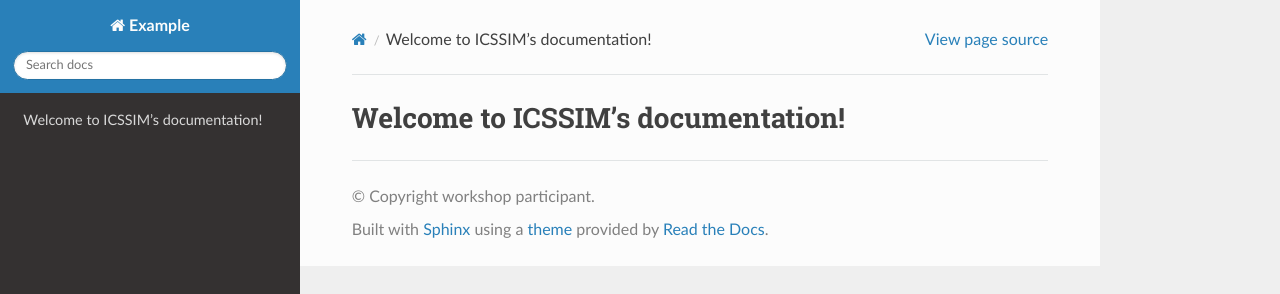
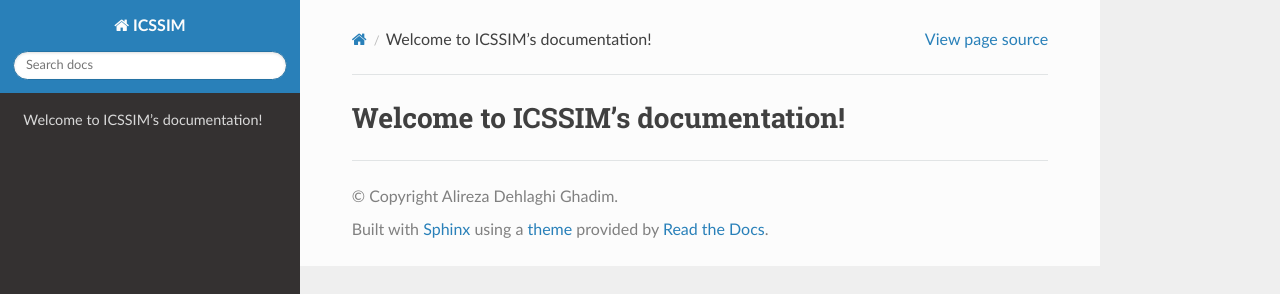
Before and after one commit to AlirezaDehlaghi/ICSSIM, a Sphinx documentation site: the page built from doc/index.rst, in a window 1280 px wide. Shown: the top 294 px of the page. Built offline with Sphinx 7.4.7 and the Read the Docs theme 2.0.0, drawn with Linux system fonts in a browser that asks for light colours; pages that are not in the unit, such as notebooks, are missing from menus.

Commit message:
Update conf.py

```diff
--- a/doc/conf.py
+++ b/doc/conf.py
@@ -6,9 +6,9 @@
 # -- Project information -----------------------------------------------------
 # https://www.sphinx-doc.org/en/master/usage/configuration.html#project-information
 
-project = 'Example'
-copyright = 'workshop participant'
-author = 'workshop participant'
+project = 'ICSSIM'
+copyright = 'Alireza Dehlaghi Ghadim'
+author = 'Alireza Dehlaghi Ghadim'
 release = '0.1'
 
 
```
